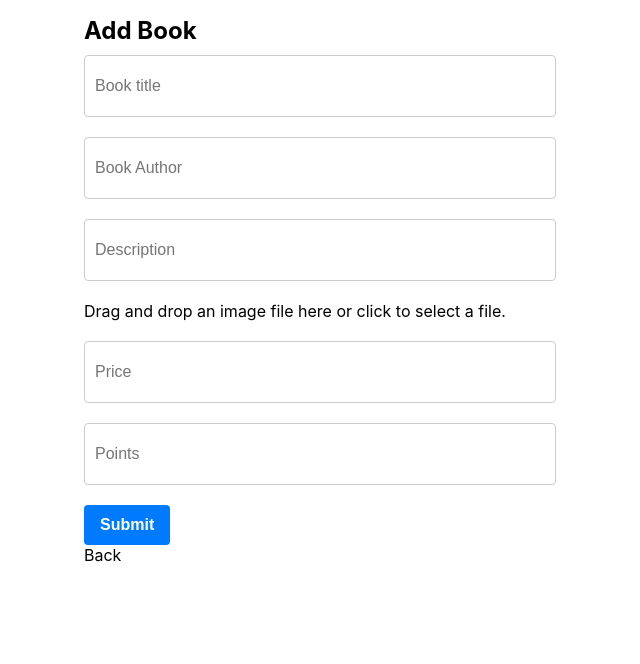
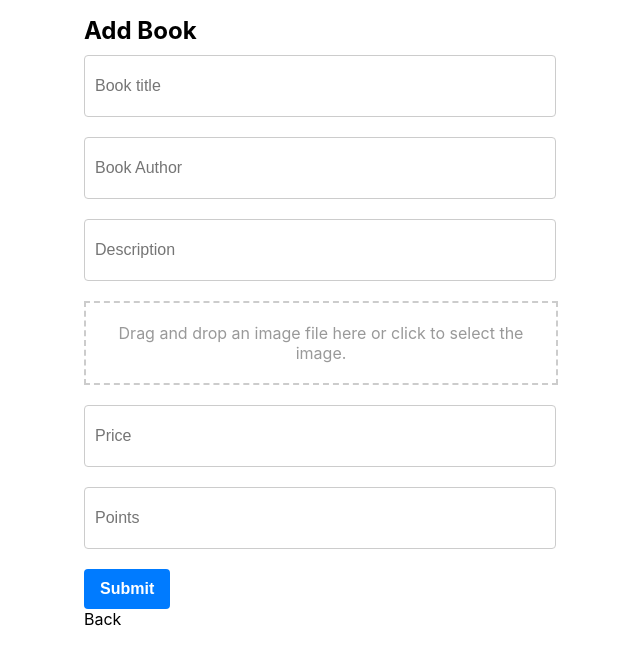
Before and after one commit to ali-a321/Book-Site-Readers-Retreat, a React (Create React App) app in the folder frontend/: page /add in a window 1280 px wide. Shown: the top 664 px of the page, without its empty margins (306-946 px from the left). Built offline with nearby package versions, Linux system fonts and the light colour scheme.

Commit message:
Add files via upload

```diff
--- a/frontend/src/App.css
+++ b/frontend/src/App.css
@@ -1,13 +1,20 @@
 .App {
  margin: 0;
  padding: 0;
+ width: 100%;
+}
+#root {
+  margin: 0;
+  padding: 0;
+  width: 100%;
 
-}
+ }
 .titleHeader{
   display: flex;
   justify-content: space-between;
   align-items: center;
   border-bottom: 1px solid lightgray;
+  width: 100%;
 }
 
 .cart-link {
@@ -95,18 +102,45 @@
 .bookDescriptions:hover{
   overflow-y: auto;
 }
+
 .bookTitles{
   display: flex;
   align-items: center;
   justify-content: center;
+}
+.bookAuthor{
+  font-size: 90%;
+}
+/* Navigation arrows */
+.slick-prev,
+.slick-next {
+  position: absolute;
+  top: 50%;
+  transform: translateY(-50%);
+  z-index: 1;
+  width: 30px;
+  height: 30px;
+  background-color: #fff;
+  border-radius: 50%;
+  border: 1px solid #000;
+  display: flex;
+  align-items: center;
+  justify-content: center;
+  cursor: pointer;
 
 }
-/* Navigation arrows */
-.slick-prev, .slick-next{
+
+.slick-prev {
+  left: 22px!important;
 }
+
+.slick-next {
+  right: -15px!important;
+}
+
 .slick-prev:before,
 .slick-next:before {
-  color: #000!important;
+  color: #000 !important;
   font-size: 24px;
   line-height: 1;
 }
@@ -115,8 +149,31 @@
 .slick-dots li button:before {
   color: #000;
 }
+/* Add Book */
+.dropzone {
+  border: 2px dashed #ccc;
+  padding: 20px;
+  text-align: center;
+  cursor: pointer;
+}
 
-/* Add Book */
+.dropzone.active {
+  border-color: #00ccff;
+}
+
+.dropzone p {
+  margin: 0;
+  font-size: 16px;
+  color: #999;
+}
+
+.dropzone{
+  display: block;
+  max-width: 86%;
+  height: auto;
+  margin-top: 10px;
+}
+
 .chosenImg{
   width: 150px;
   height: 200px;
@@ -208,7 +265,8 @@
   justify-content: center;
   align-items: center;
   flex-direction: column;
-  margin-left: 1rem;
+
+  width: 100%;
 
 }
 .addContainer{
@@ -260,9 +318,7 @@
 .sortbox:focus {
   box-shadow: 0 0 0 2px #007bff;
 }
-.display{
 
-}
 .dropdownMenu{
   display: flex;
   justify-content: flex-end;
@@ -362,15 +418,7 @@ a{
   margin-bottom: 2rem;
 
 }
-@media (max-width: 600px) {
-  .shoppingCartContainer{
-    flex-direction: column;
-  }
-  .CartDisplay{
-    flex-direction: column;
-    align-items: center;
-  }
-}
+
 .removeBtnCart{
   width: 6rem;
   cursor: pointer;
@@ -557,3 +605,37 @@ a{
 .register-form button:hover {
   background-color: #45a049;
 }
+
+
+
+/*MOBILE */
+@media (max-width: 600px) {
+  .shoppingCartContainer{
+    flex-direction: column;
+  }
+  .CartDisplay{
+    flex-direction: column;
+    align-items: center;
+    margin-bottom: 3.5rem;
+  }
+  .bookDescriptions{
+    display: none;
+  }
+
+  .bookContainer{
+    margin-left: 0rem;
+    margin-right: 0rem;
+    justify-content: center;
+    margin-top: 1rem;
+  }
+  .quantityBar{
+    margin-left: 0rem;
+  }
+  .display{
+    margin-bottom: 6rem;
+  }
+  .ordersSubmittedContainer{
+    margin-bottom: 2rem;
+  }
+
+}
--- a/frontend/src/components/ImageUpload.jsx
+++ b/frontend/src/components/ImageUpload.jsx
@@ -21,7 +21,7 @@ const ImageUpload = ({ onChange }) => {
           <img src={URL.createObjectURL(selectedFile)} alt="Selected" className="chosenImg" />
         </div>
       ) : (
-        <p>Drag and drop an image file here or click to select a file.</p>
+        <p>Drag and drop an image file here or click to select the image.</p>
       )}
     </div>
   );
--- a/frontend/src/pages/Checkout.jsx
+++ b/frontend/src/pages/Checkout.jsx
@@ -3,14 +3,20 @@ import LoggedCartToday from './LoggedCartToday';
 import Cart from '../components/Cart';
 
 function Checkout({ cartItems, removeCartItem, updateQuantity, checkOutFinal, gotoHome, showLogin }) {
+
+  const token = localStorage.getItem('token');
+
   return (
     <div>
-
-      <Cart cartItems={cartItems} removeCartItem={removeCartItem}
-        updateQuantity={updateQuantity} checkOutFinal={checkOutFinal}
-        gotoHome = {gotoHome} showLogin={showLogin}
-        />
-      <LoggedCartToday />
+      <Cart
+        cartItems={cartItems}
+        removeCartItem={removeCartItem}
+        updateQuantity={updateQuantity}
+        checkOutFinal={checkOutFinal}
+        gotoHome={gotoHome}
+        showLogin={showLogin}
+      />
+      {token && <LoggedCartToday />}
     </div>
   );
 }
--- a/frontend/src/pages/Homepage.jsx
+++ b/frontend/src/pages/Homepage.jsx
@@ -150,6 +150,7 @@ function Homepage() {
           // Create an array of items to be added to the cart
           const itemsToAdd = cartItems.map((item) => ({
             book_id: item.id,
+            title: item.title,
             cover: item.cover,
             price: item.price,
             quantity: item.quantity,
@@ -288,6 +289,9 @@ function Homepage() {
                   <div className='bookTitle'>
                     <strong> {item.title} </strong>
                   </div>
+                  <div className='bookAuthor'>
+                    <strong> by {item.author} </strong>
+                  </div>
                   <div className='bookDescription'>
                       {item.description}
                   </div>
```
